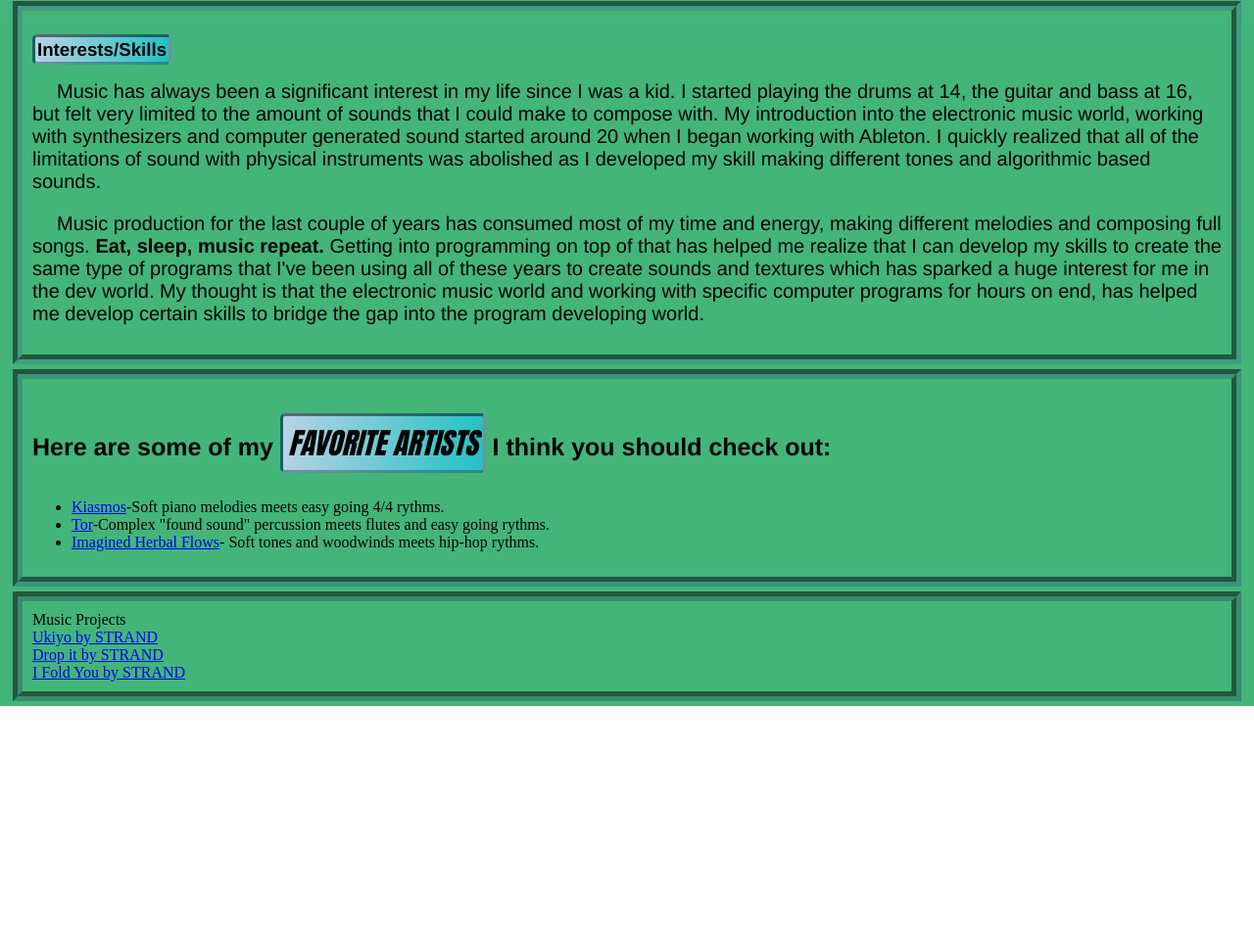
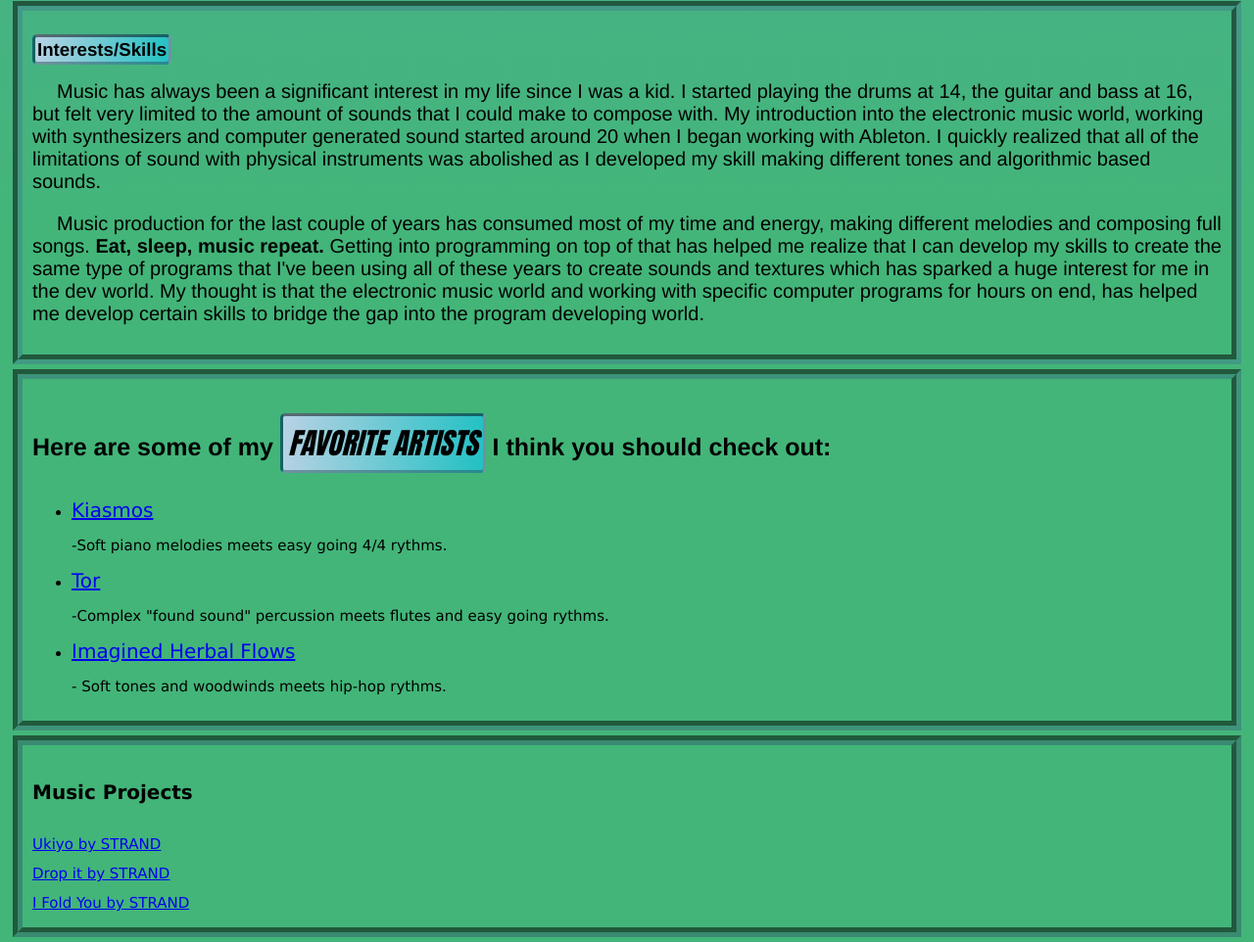
Before and after one commit to HarrisonStrand/landing-page, a plain HTML site: page index.html in a window 1280 px wide. Shown: the part 2198-3160 px from the top of the page at 98% size. Before the commit the page ends 2919 px from the top, so only its background shows below. Drawn offline with Linux system fonts and the light colour scheme.

Commit message:
fixed indentation issues, polished anchor text and cascades for music section

```diff
--- a/CSS/styles.css
+++ b/CSS/styles.css
@@ -121,3 +121,22 @@ h1 {
 .projects p {
   font-size: 23.5px;
 }
+.summary a {
+  font-size: 20px;
+  font-family: Verdana, Geneva, Tahoma, sans-serif;
+}
+.summary p {
+  font-size: 15px;
+  text-indent: 0px;
+  font-family: Verdana, Geneva, Tahoma, sans-serif;
+}
+.music {
+  font-size: 15px;
+  line-height: 30px;
+  text-indent: 0px;
+  font-family: Verdana, Geneva, Tahoma, sans-serif;
+}
+h5 {
+  font-size: 20px;
+  line-height: 10px;
+}
--- a/index.html
+++ b/index.html
@@ -60,18 +60,18 @@
           <h4>Here are some of my <em>FAVORITE ARTISTS</em> I think you should check out:</h4>
             <ul>
               <li>
-              <a href="https://open.spotify.com/artist/6X8lhZ7YaRUBlOsOYimlyD?si=pb-MkROaS7Wyj8vep6S-7Q" target="_blank">Kiasmos</a><p1>-Soft piano melodies meets easy going 4/4 rythms.</p1>
+                <a href="https://open.spotify.com/artist/6X8lhZ7YaRUBlOsOYimlyD?si=pb-MkROaS7Wyj8vep6S-7Q" target="_blank">Kiasmos</a><p>-Soft piano melodies meets easy going 4/4 rythms.</p>
               </li>
               <li>
-              <a href="https://open.spotify.com/album/17MRb9ibTFUhPOtmAKzKDJ?si=1vkUxS-CQyqUCwQiBc09Jw" target="_blank">Tor</a><p1>-Complex "found sound" percussion meets flutes and easy going rythms.</p1>
+                <a href="https://open.spotify.com/album/17MRb9ibTFUhPOtmAKzKDJ?si=1vkUxS-CQyqUCwQiBc09Jw" target="_blank">Tor</a><p>-Complex "found sound" percussion meets flutes and easy going rythms.</p>
               </li>
               <li>
-              <a href="https://open.spotify.com/album/4VxX2lb58Q7JqKknSImWHf?si=he7DNJlZQkK7SvGWMlYQtg" target="_blank">Imagined Herbal Flows</a><p1>- Soft tones and woodwinds meets hip-hop rythms.</p1>
+                <a href="https://open.spotify.com/album/4VxX2lb58Q7JqKknSImWHf?si=he7DNJlZQkK7SvGWMlYQtg" target="_blank">Imagined Herbal Flows</a><p>- Soft tones and woodwinds meets hip-hop rythms.</p>
               </li>
             </ul>
         </div>
         <div class="music">
-      <footer1>Music Projects</footer1>
+          <h5>Music Projects</h5>
           <footer><a href="https://soundcloud.com/strand_music/ukiyo" target="_blank">Ukiyo by STRAND</a> </footer>
           <footer><a href="https://soundcloud.com/strand_music/intrasol-drop-it-strand-remix-1" target="_blank">Drop it by STRAND</a> </footer>
           <footer><a href="https://soundcloud.com/strand_music/elder-island-i-fold-you-strand-remix" target="_blank">I Fold You by STRAND</a> </footer>
```
Lines whose indentation alone changed are shown as unchanged.
